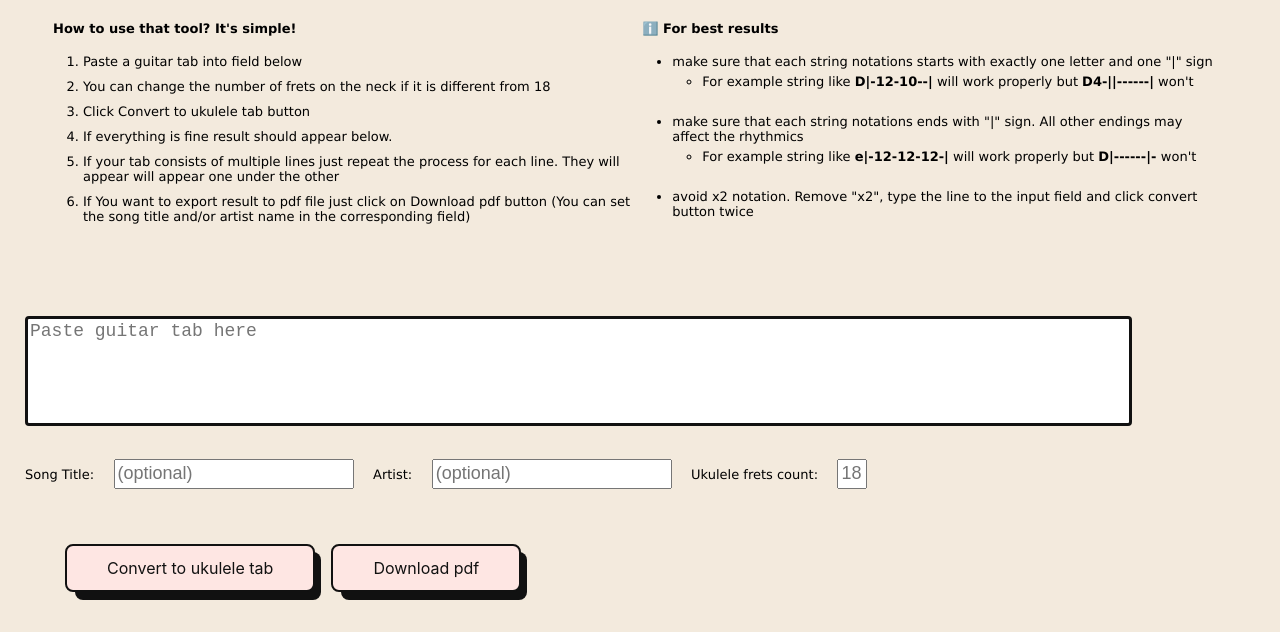
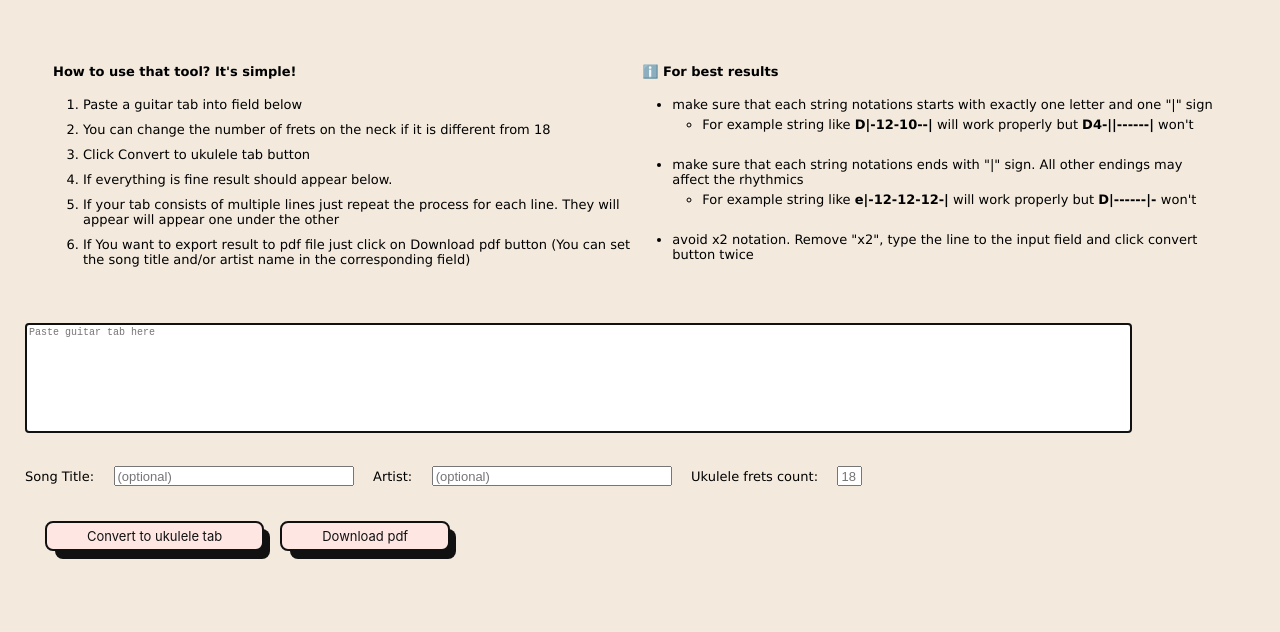
Before and after one commit to Zuthen/Ukulizer, a website with bundled scripts: page index.html in a window 1280 px wide. Shown: the part 193-825 px from the top of the page. After the commit the page ends 800 px from the top, so only its background shows below. Built offline with nearby package versions, Linux system fonts and the light colour scheme; files whose address does not match are found by name.

Commit message:
additional styles changes

```diff
--- a/style.css
+++ b/style.css
@@ -10,7 +10,7 @@ textarea {
   height: 110px;
   resize: none;
   left: 2%;
-  border-width: 3px;
+  border-width: 2px;
   border-color: #111;
   border-radius: 4px;
 }
@@ -63,7 +63,7 @@ span {
 }
 
 input {
-  height: 30px;
+  height: 20px;
   font-size: medium;
   width: 240px;
   margin: 15px;
@@ -89,7 +89,7 @@ li {
 }
 
 #fretLength {
-  width: 30px;
+  width: 25px;
   justify-content: center;
 }
 
@@ -105,7 +105,7 @@ li {
 
 .buttons {
   display: flex;
-  margin: 40px;
+  margin: 20px;
 }
 
 /* CSS */
@@ -120,8 +120,8 @@ li {
   cursor: pointer;
   display: flex;
   font-family: Inter, sans-serif;
-  font-size: 16px;
-  height: 48px;
+  font-size: small;
+  height: 30px;
   justify-content: center;
   line-height: 24px;
   max-width: 100%;
@@ -139,7 +139,7 @@ li {
   border-radius: 8px;
   content: "";
   display: block;
-  height: 48px;
+  height: 30px;
   left: 0;
   width: 100%;
   position: absolute;
@@ -169,7 +169,7 @@ li {
 }
 
 ::placeholder {
-  font-size: 18px;
+  font-size: small;
 }
 
 .toastjs-container {
```
Also changed, not shown: index.html (+1 -2 lines).
